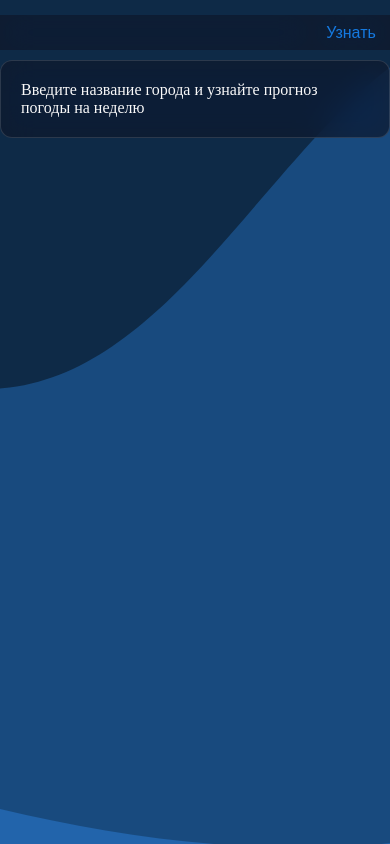
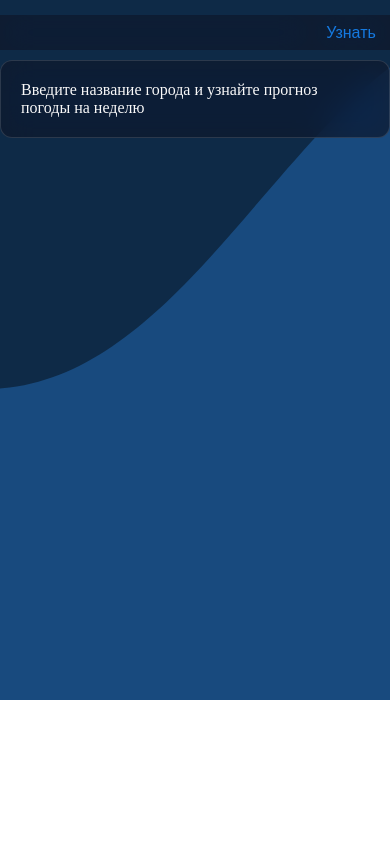
Before and after one commit to FarMK1703/weaher-app, a React (Create React App) app: page / in a window 390 px wide. Built offline with nearby package versions, Linux system fonts and the light colour scheme.

Commit message:
commit 7

```diff
--- a/src/App.css
+++ b/src/App.css
@@ -18,6 +18,7 @@ body {
     height: 100%;
     display: flex;
     padding-top: 60px;
+    padding-bottom: 50px;
     flex-direction: row;
     overflow: hidden;
     align-items: center;
@@ -44,6 +45,7 @@ body {
     .App {
         align-content: start;
         overflow-y: scroll;
+        height: 700px;
     }
 }
 
```
